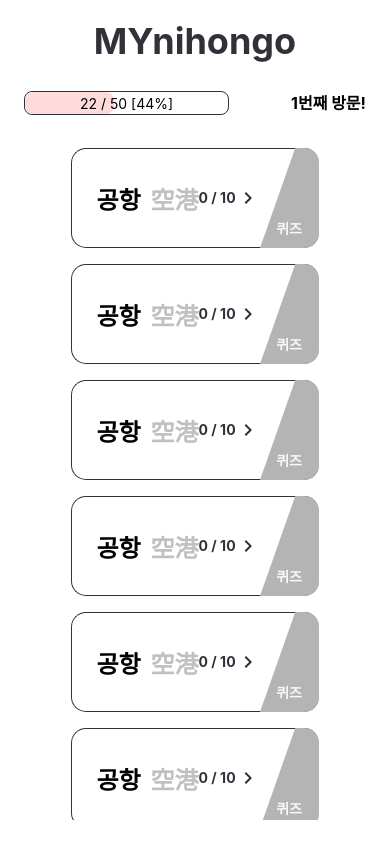
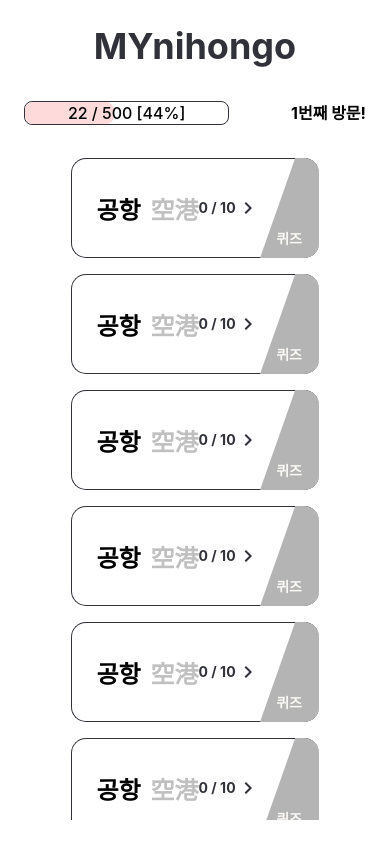
Before and after one commit to Team-Frolog/mynihongo, a React Native app: screen / in a window 390 px wide. Built offline with nearby package versions, Linux system fonts and the light colour scheme.

Commit message:
[Feat/#3]: android, ios safe area view 적용

```diff
--- a/App.tsx
+++ b/App.tsx
@@ -1,13 +1,16 @@
 import { StatusBar } from 'expo-status-bar';
-import { SafeAreaView, StyleSheet } from 'react-native';
+import { StyleSheet } from 'react-native';
 import Main from './src/screens/Main';
+import { SafeAreaProvider, SafeAreaView } from 'react-native-safe-area-context';
 
 export default function App() {
   return (
-    <SafeAreaView style={styles.safeArea}>
-      <StatusBar style="auto" />
-      <Main />
-    </SafeAreaView>
+    <SafeAreaProvider>
+      <SafeAreaView style={styles.safeArea}>
+        <StatusBar style="auto" />
+        <Main />
+      </SafeAreaView>
+    </SafeAreaProvider>
   );
 }
 
--- a/src/screens/Main.tsx
+++ b/src/screens/Main.tsx
@@ -9,7 +9,7 @@ function Main() {
       <View style={styles.status}>
         <View style={styles.progressbar}>
           <View style={styles.progressbarInner}></View>
-          <Text>22 / 50 [44%]</Text>
+          <Text style={styles.progressbarText}>22 / 500 [44%]</Text>
         </View>
         <Text style={styles.statusText}>1번째 방문!</Text>
       </View>
@@ -35,7 +35,6 @@ const styles = StyleSheet.create({
     color: '#313239',
     fontSize: 36,
     fontWeight: 700,
-    lineHeight: 34,
   },
   status: {
     width: '100%',
@@ -69,6 +68,11 @@ const styles = StyleSheet.create({
     backgroundColor: '#ffdada',
     borderRadius: 8,
   },
+  progressbarText: {
+    fontSize: 16,
+    fontWeight: 500,
+    lineHeight: 18,
+  },
   statusText: {
     fontSize: 16,
     fontWeight: 700,
```
